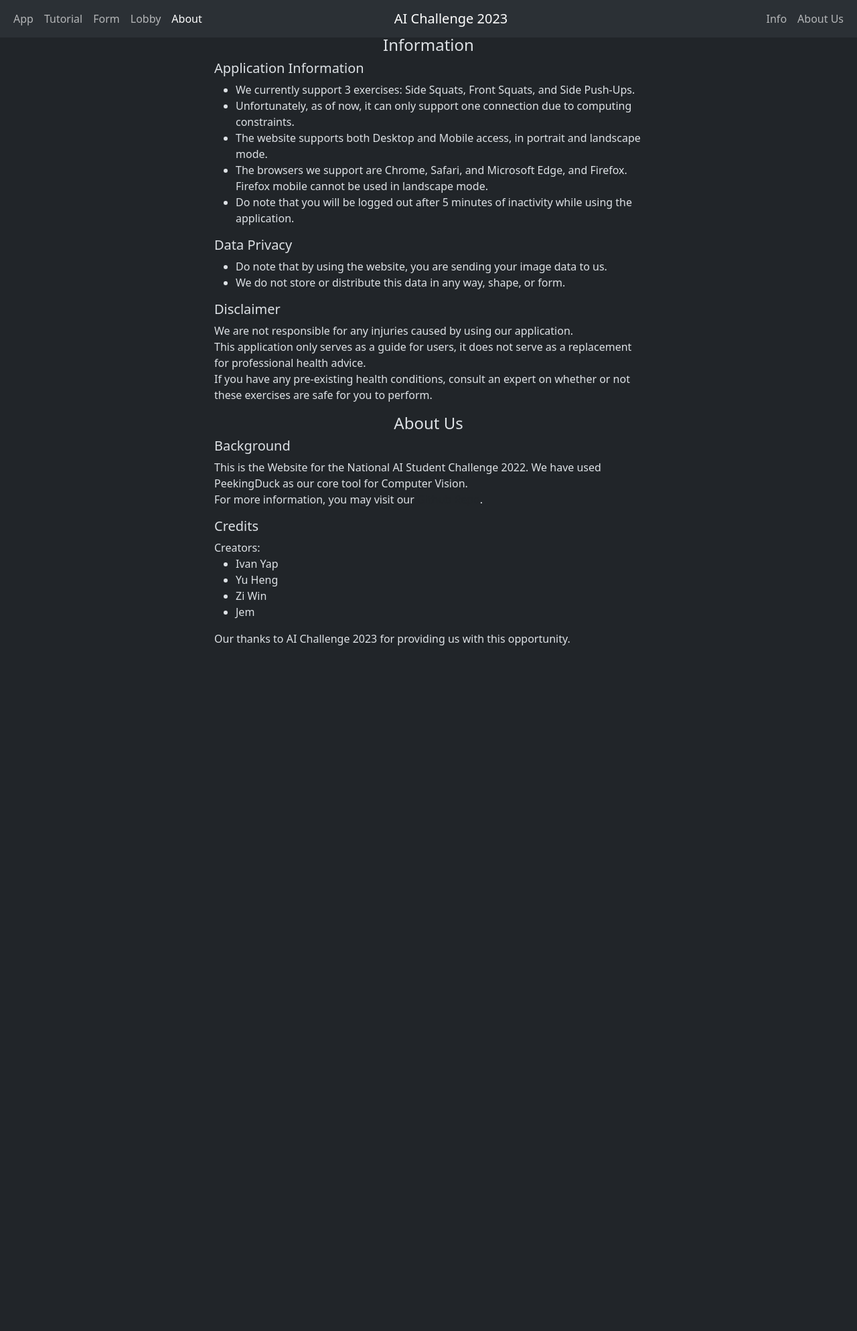
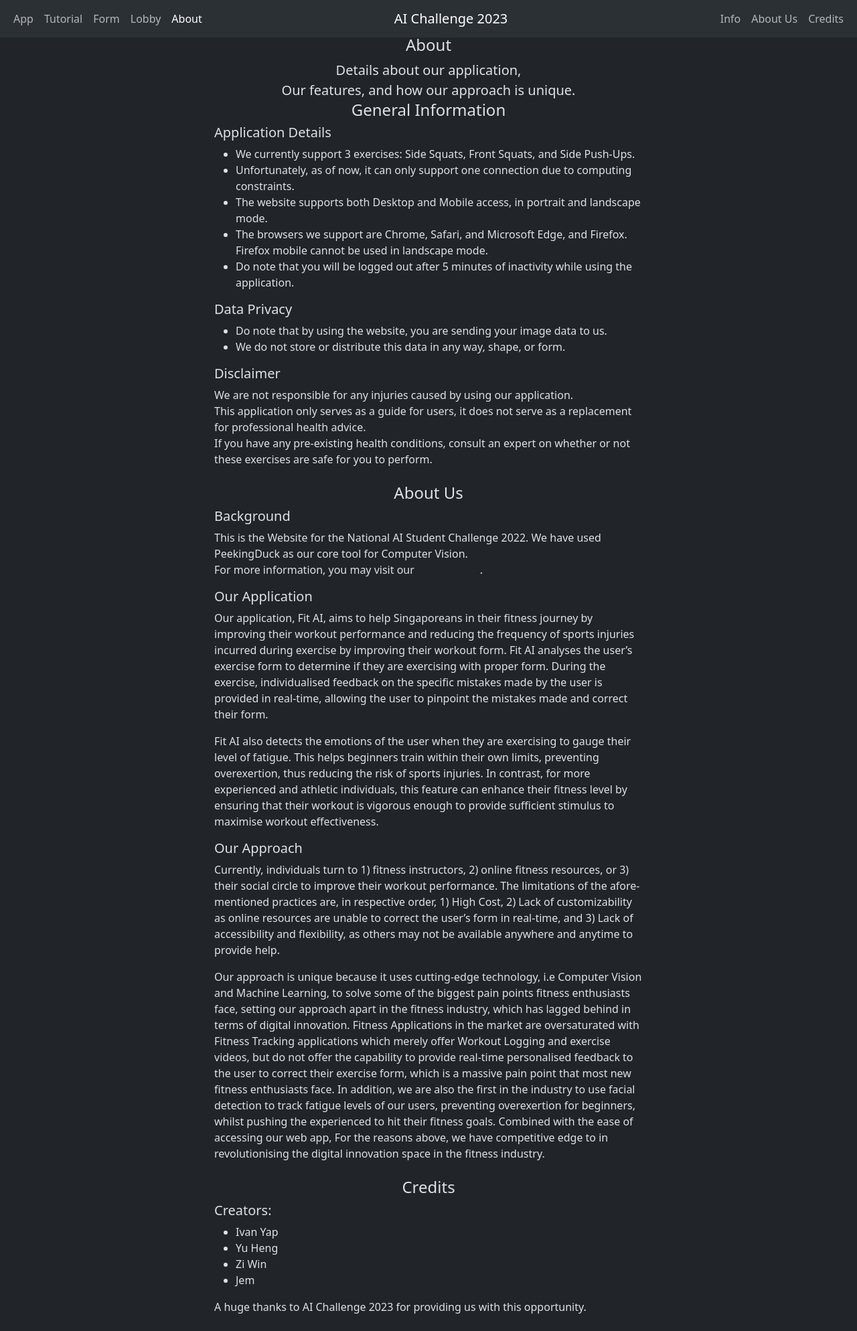
Before and after one commit to Yuheng3107/aichallenge, a Flask app: page /about in a window 1280 px wide. Shown: the whole page at 67% size. Before the commit the page ends 964 px from the top, so only its background shows below. Run offline with Flask 2, Linux system fonts and the light colour scheme.

Commit message:
final changes: photos working, add about section

```diff
--- a/static/css/error.css
+++ b/static/css/error.css
@@ -18,7 +18,8 @@ iframe {
 }
 
 img {
+    display: flex;
     justify-self: center;
     align-self: center;
-    width: 100%;
+    height: 20rem;
 }
--- a/templates/about.html
+++ b/templates/about.html
@@ -29,14 +29,25 @@ FitAI: About
     <li class="nav-item">
         <a class="nav-link text-center" href="#about">About Us</a>
     </li>
+    <li class="nav-item">
+        <a class="nav-link text-center" href="#credits">Credits</a>
+    </li>
 </ul>
 {% endblock %}
 
 {% block main %}
 <main style="text-justify: auto;">
     <section>
-        <h4 class="text-center" id ="information">Information</h4>
-        <h5>Application Information</h5>
+        <h4 class="text-center">About</h4>
+        <section class="lead text-center">
+            Details about our application, <br>
+            Our features, and how our approach is unique.
+        </section>
+    </section>
+
+    <section class="mb-4">
+        <h4 class="text-center" id ="information">General Information</h4>
+        <h5>Application Details</h5>
         <ul>
             <li>We currently support 3 exercises: Side Squats, Front Squats, and Side Push-Ups.</li>
             <li>Unfortunately, as of now, it can only support one connection due to computing constraints.</li>
@@ -57,22 +68,47 @@ FitAI: About
         </p>
     </section>
 
-    <section>
+    <section class="mb-4">
         <h4 class="text-center" id="about">About Us</h4>
         <h5>Background</h5>
         <p>
             This is the Website for the National AI Student Challenge 2022. We have used PeekingDuck as our core tool for Computer Vision. <br>
             For more information, you may visit our <a class="link link-dark" href="https://github.com/Yuheng3107/aichallenge">Github Repo</a>.
         </p>
-        <h5>Credits</h5>
-        Creators:
+        <h5>Our Application</h5>
+        <p>
+            Our application, Fit AI, aims to help Singaporeans in their fitness journey by improving their workout performance and reducing the frequency of sports injuries incurred during exercise by improving their workout form.
+            Fit AI analyses the user’s exercise form to determine if they are exercising with proper form.
+            During the exercise, individualised feedback on the specific mistakes made by the user is provided in real-time, allowing the user to pinpoint the mistakes made and correct their form.
+        </p>
+        <p>
+            Fit AI also detects the emotions of the user when they are exercising to gauge their level of fatigue.
+            This helps beginners train within their own limits, preventing overexertion, thus reducing the risk of sports injuries.
+            In contrast, for more experienced and athletic individuals, this feature can enhance their fitness level by ensuring that their workout is vigorous enough to provide sufficient stimulus to maximise workout effectiveness.
+        </p>
+        <h5>Our Approach</h5>
+        <p>
+            Currently, individuals turn to 1) fitness instructors, 2) online fitness resources, or 3) their social circle to improve their workout performance.
+            The limitations of the afore-mentioned practices are, in respective order, 1) High Cost, 2) Lack of customizability as online resources are unable to correct the user’s form in real-time, and 3) Lack of accessibility and flexibility, as others may not be available anywhere and anytime to provide help.
+        </p>
+        <p>
+            Our approach is unique because it uses cutting-edge technology, i.e Computer Vision and Machine Learning, to solve some of the biggest pain points fitness enthusiasts face, setting our approach apart in the fitness industry, which has lagged behind in terms of digital innovation.
+            Fitness Applications in the market are oversaturated with Fitness Tracking applications which merely offer Workout Logging and exercise videos, but do not offer the capability to provide real-time personalised feedback to the user to correct their exercise form, which is a massive pain point that most new fitness enthusiasts face.
+            In addition, we are also the first in the industry to use facial detection to track fatigue levels of our users, preventing overexertion for beginners, whilst pushing the experienced to hit their fitness goals. Combined with the ease of accessing our web app, For the reasons above, we have competitive edge to in revolutionising the digital innovation space in the fitness industry.
+        </p>
+    </section>
+
+    <section class="mb-4">
+        <h4 class="text-center" id="credits">Credits</h5>
+        <h5>Creators:</h5>
         <ul>
             <li>Ivan Yap</li>
             <li>Yu Heng</li>
             <li>Zi Win</li>
             <li>Jem</li>
         </ul>
-        Our thanks to AI Challenge 2023 for providing us with this opportunity.
+        A huge thanks to AI Challenge 2023 for providing us with this opportunity.
     </section>
+
 </main>
 {% endblock main %}
```
Also changed, not shown: templates/errors.html (+31 -31 lines), templates/instructions.html (+12 -4 lines).
